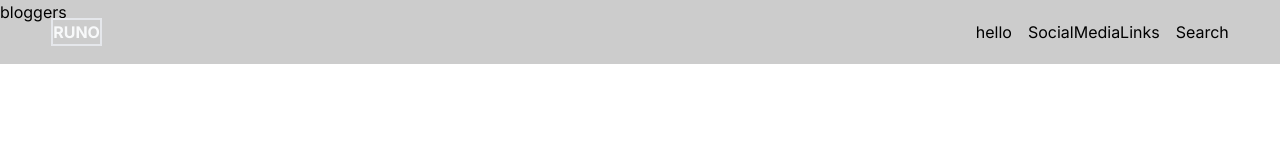
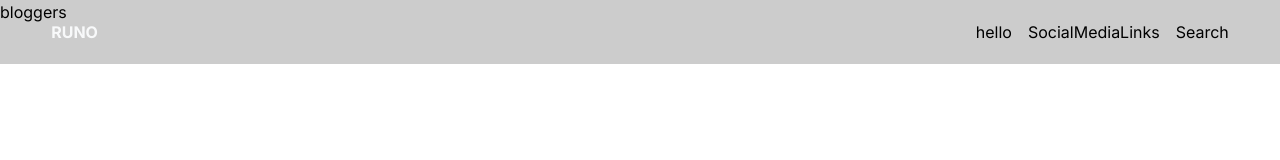
Before and after one commit to Iqbalshah786/runoblog, a Next.js app: page / in a window 1280 px wide. Shown: the top 160 px of the page. Built offline with nearby package versions, Linux system fonts and the light colour scheme.

Commit message:
remove the border on logo

```diff
--- a/src/app/components/Navbar.tsx
+++ b/src/app/components/Navbar.tsx
@@ -6,7 +6,7 @@ import { SocialMediaLinks } from "./SocialMediaLinks";
 export function Navbar() {
   return (
     <header className="absolute top-0  w-screen bg-black bg-opacity-20 h-[8vh] flex items-center justify-between px-[4vw]">
-      <div className="font-bold border-2">
+      <div className="font-bold">
         <Logo title="runo" color="text-[#F8F9FA]" />
       </div>
 
```
